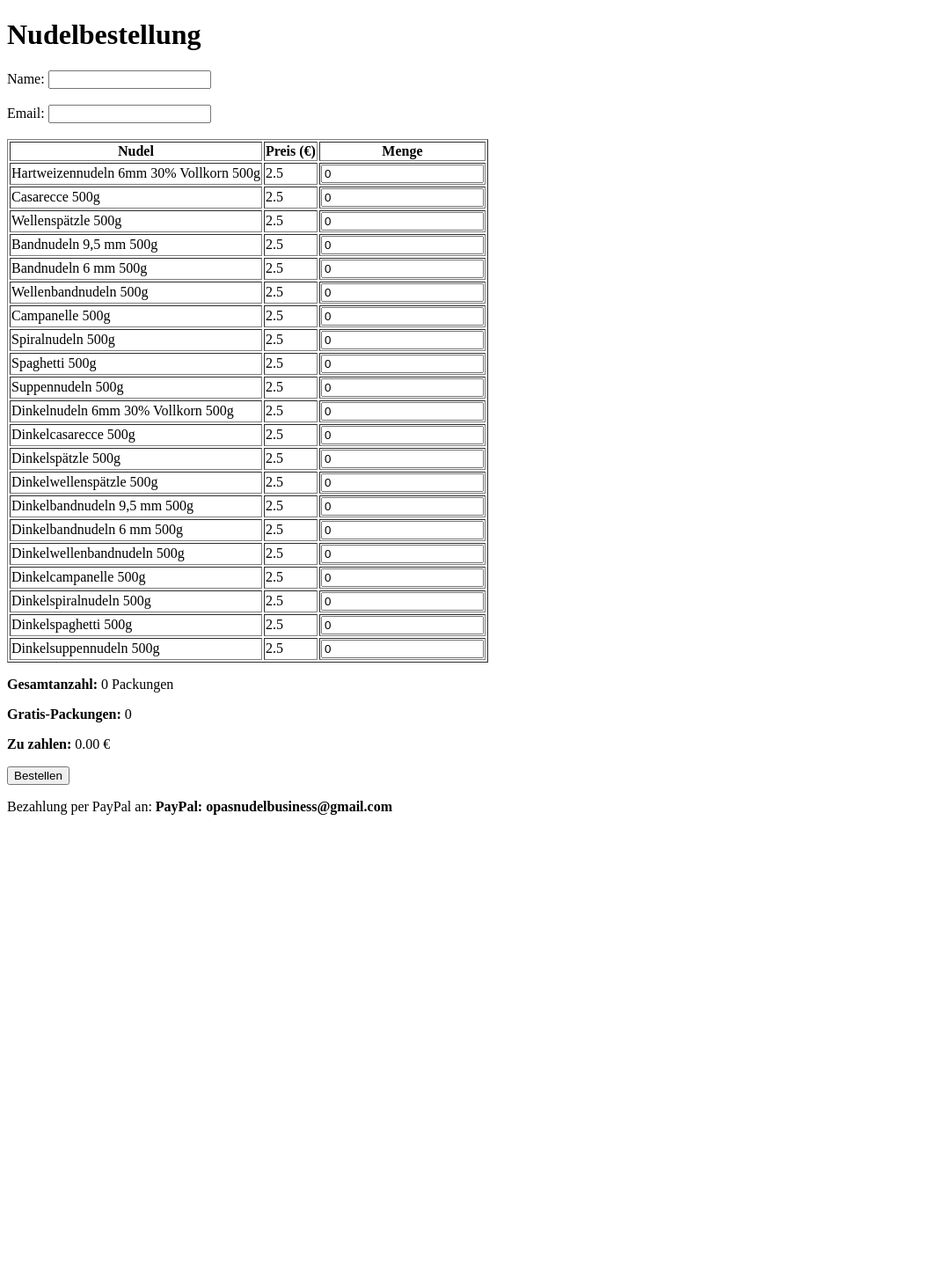
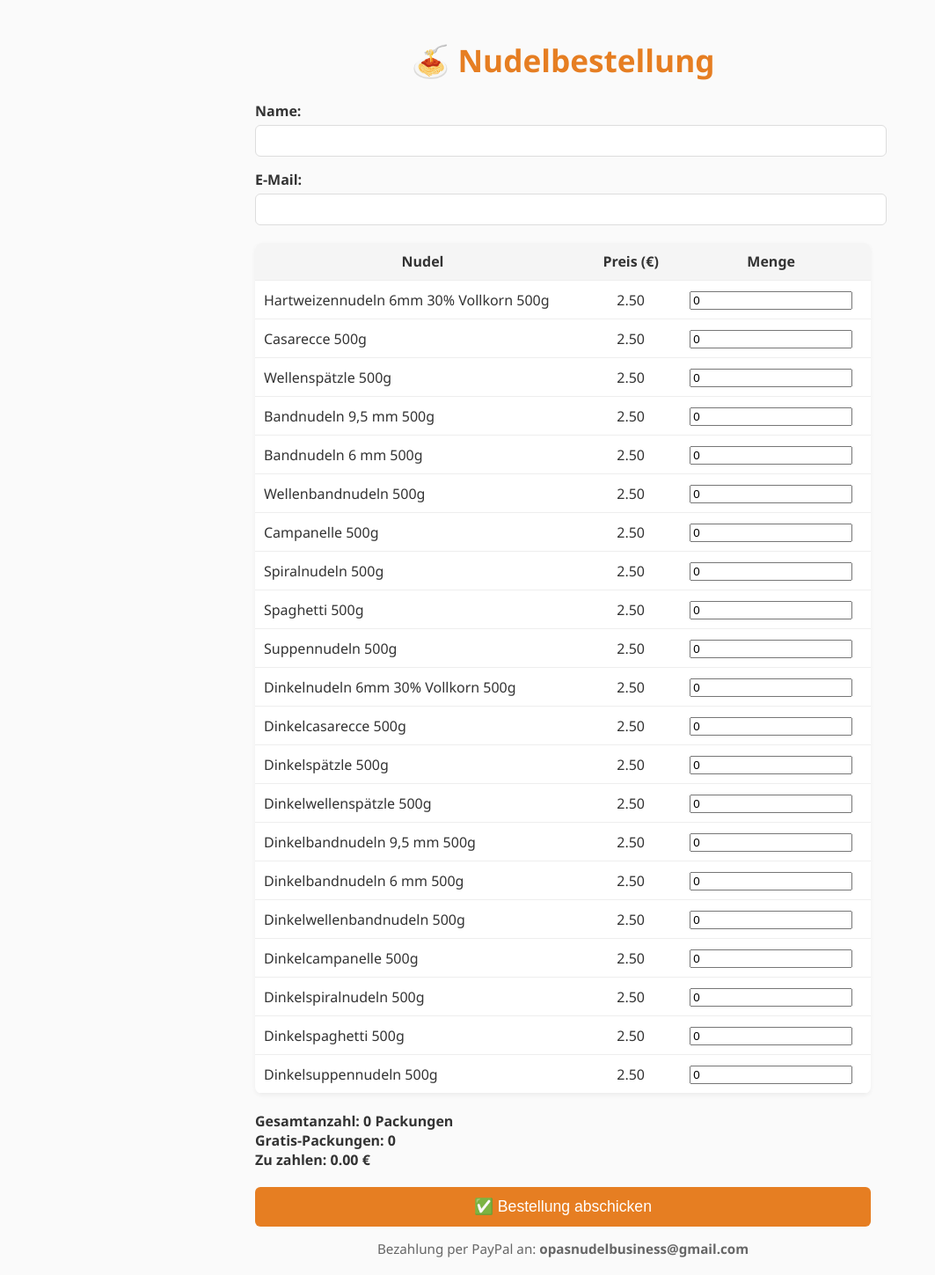
Before and after one commit to nudeln-opa/nudelbestellung, a Flask app: page / in a window 1280 px wide. Shown: the whole page at 88% size, without its empty margins (0-1063 px from the left). Before the commit the page ends 926 px from the top, so only its background shows below. Run offline with Flask 3, Linux system fonts and the light colour scheme.

Commit message:
Update index.html

```diff
--- a/templates/index.html
+++ b/templates/index.html
@@ -2,49 +2,161 @@
 <html lang="de">
 <head>
   <meta charset="UTF-8">
-  <title>Nudelbestellung</title>
+  <title>🍝 Nudelbestellung</title>
+  <style>
+    body {
+      font-family: 'Segoe UI', Tahoma, sans-serif;
+      background: #fafafa;
+      color: #333;
+      max-width: 700px;
+      margin: 0 auto;
+      padding: 20px;
+    }
+
+    h1 {
+      text-align: center;
+      color: #e67e22;
+      font-size: 2.2em;
+    }
+
+    .input-group {
+      margin-bottom: 15px;
+    }
+
+    label {
+      display: block;
+      font-weight: bold;
+      margin-bottom: 5px;
+    }
+
+    input[type="text"], input[type="email"] {
+      width: 100%;
+      padding: 8px;
+      border: 1px solid #ddd;
+      border-radius: 6px;
+      font-size: 1em;
+    }
+
+    table {
+      width: 100%;
+      border-collapse: collapse;
+      margin: 20px 0;
+      background: #fff;
+      border-radius: 8px;
+      overflow: hidden;
+      box-shadow: 0 2px 5px rgba(0,0,0,0.05);
+    }
+
+    th, td {
+      padding: 10px;
+      text-align: center;
+      border-bottom: 1px solid #eee;
+    }
+
+    th {
+      background: #f5f5f5;
+    }
+
+    .summary {
+      font-weight: bold;
+      margin-top: 15px;
+    }
+
+    .btn {
+      background: #e67e22;
+      color: white;
+      padding: 12px 20px;
+      font-size: 1.1em;
+      border: none;
+      border-radius: 6px;
+      cursor: pointer;
+      width: 100%;
+      margin-top: 20px;
+      transition: background 0.3s;
+    }
+
+    .btn:hover {
+      background: #cf711f;
+    }
+
+    .paypal-hint {
+      text-align: center;
+      margin-top: 15px;
+      font-size: 0.95em;
+      color: #666;
+    }
+
+  </style>
   <script>
-    const pricePerPack = {{ price_per_pack }};
-    function updateTotal() {
+    function updateSummary() {
+      let pricePerPack = 2.5;
       let totalQty = 0;
-      document.querySelectorAll(".qty").forEach(input => {
-        totalQty += parseInt(input.value || 0);
+      const qtyInputs = document.querySelectorAll('.qty');
+
+      qtyInputs.forEach(input => {
+        totalQty += parseInt(input.value) || 0;
       });
-      const freePacks = Math.floor(totalQty / 10);
-      const totalPrice = totalQty * pricePerPack - freePacks * pricePerPack;
 
-      document.getElementById("totalQty").innerText = totalQty;
-      document.getElementById("freePacks").innerText = freePacks;
-      document.getElementById("totalPrice").innerText = totalPrice.toFixed(2);
+      // Gratis-Packungen berechnen
+      let freePacks = Math.floor(totalQty / 10);
+
+      // Gesamtpreis
+      let totalPrice = (totalQty - freePacks) * pricePerPack;
+
+      document.getElementById("totalQty").textContent = totalQty;
+      document.getElementById("freePacks").textContent = freePacks;
+      document.getElementById("totalPrice").textContent = totalPrice.toFixed(2);
     }
   </script>
 </head>
 <body>
-  <h1>Nudelbestellung</h1>
-  <form action="/submit" method="post">
-    <label>Name:</label>
-    <input type="text" name="name" required><br><br>
 
-    <label>Email:</label>
-    <input type="email" name="email" required><br><br>
+  <h1>🍝 Nudelbestellung</h1>
 
-    <table border="1">
-      <tr><th>Nudel</th><th>Preis (€)</th><th>Menge</th></tr>
-      {% for noodle in noodles %}
-      <tr>
-        <td>{{ noodle }}</td>
-        <td>{{ price_per_pack }}</td>
-        <td><input type="number" name="qty_{{ loop.index }}" value="0" class="qty" min="0" onchange="updateTotal()"></td>
-      </tr>
-      {% endfor %}
+  <form method="POST" action="/submit">
+    <div class="input-group">
+      <label for="name">Name:</label>
+      <input type="text" name="name" required>
+    </div>
+
+    <div class="input-group">
+      <label for="email">E-Mail:</label>
+      <input type="email" name="email" required>
+    </div>
+
+    <table>
+      <thead>
+        <tr>
+          <th>Nudel</th>
+          <th>Preis (€)</th>
+          <th>Menge</th>
+        </tr>
+      </thead>
+      <tbody>
+        {% for noodle in noodles %}
+        <tr>
+          <td style="text-align:left;">{{ noodle }}</td>
+          <td>2.50</td>
+          <td>
+            <input class="qty" type="number" name="qty_{{ loop.index }}" value="0" min="0" onchange="updateSummary()">
+          </td>
+        </tr>
+        {% endfor %}
+      </tbody>
     </table>
 
-    <p><strong>Gesamtanzahl:</strong> <span id="totalQty">0</span> Packungen</p>
-    <p><strong>Gratis-Packungen:</strong> <span id="freePacks">0</span></p>
-    <p><strong>Zu zahlen:</strong> <span id="totalPrice">0.00</span> €</p>
+    <div class="summary">
+      Gesamtanzahl: <span id="totalQty">0</span> Packungen<br>
+      Gratis-Packungen: <span id="freePacks">0</span><br>
+      Zu zahlen: <span id="totalPrice">0.00</span> €
+    </div>
 
-    <button type="submit">Bestellen</button>
+    <button class="btn" type="submit">✅ Bestellung abschicken</button>
+
+    <div class="paypal-hint">
+      Bezahlung per PayPal an: <strong>opasnudelbusiness@gmail.com</strong>
+    </div>
   </form>
-  <p>Bezahlung per PayPal an: <strong>{{ paypal }}</strong></p>
+
 </body>
 </html>
```
